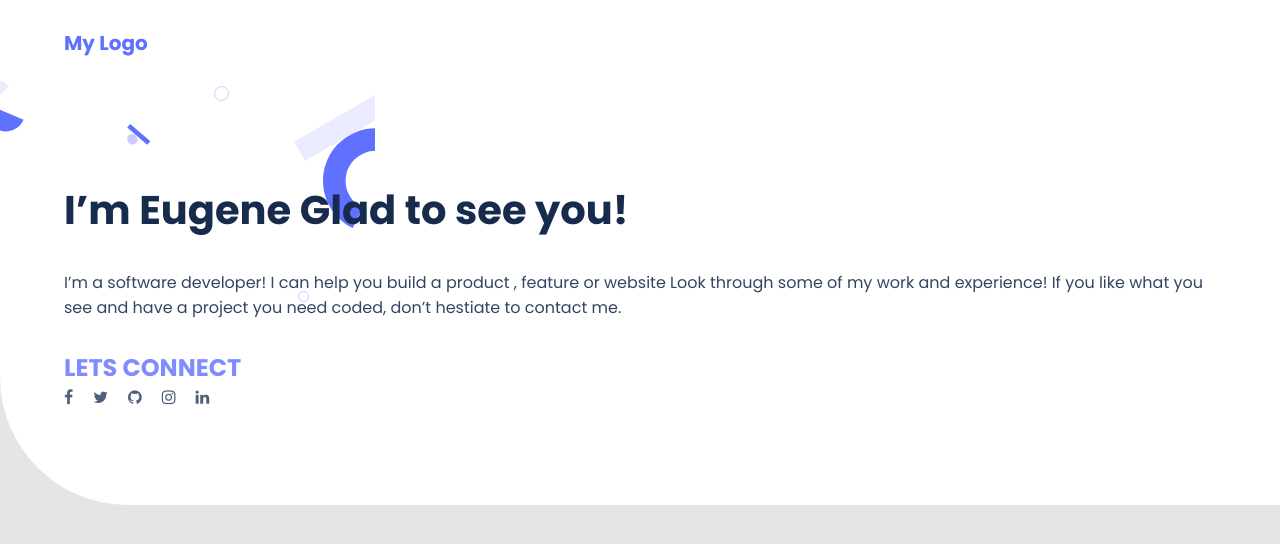
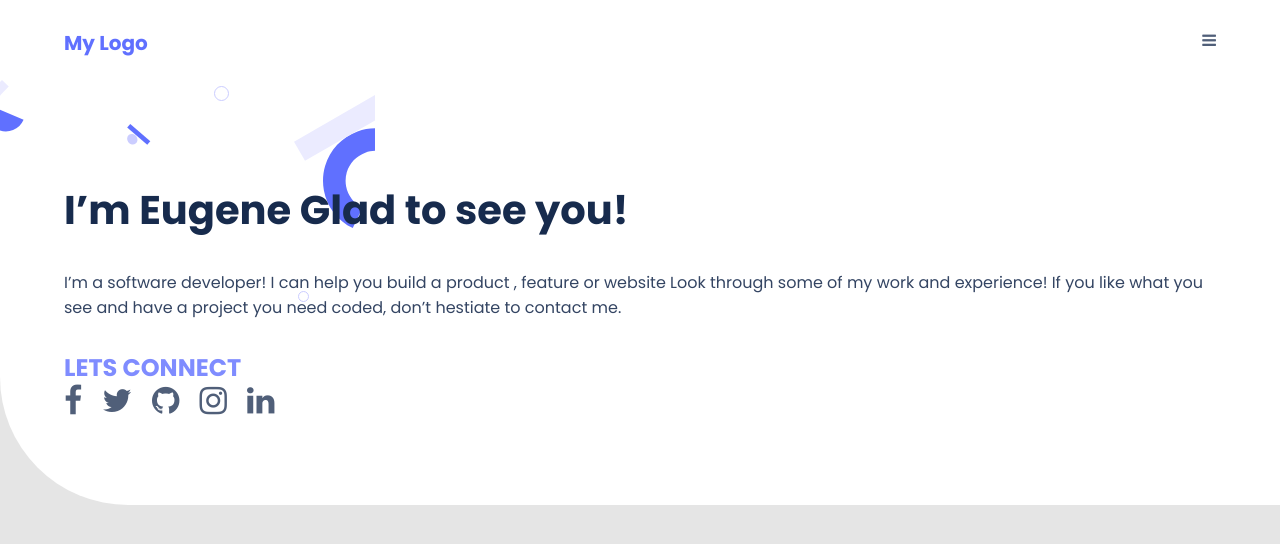
Before and after one commit to Eugeneiyukhun/My_Portfolio_Setup, a website: page index.html in a window 1280 px wide. Drawn offline with Linux system fonts and the light colour scheme.

Commit message:
I modified the index.html and styles.css files

```diff
--- a/index.html
+++ b/index.html
@@ -1,5 +1,6 @@
 <!DOCTYPE html>
 <html lang="en">
+
 <head>
     <meta charset="UTF-8">
     <meta http-equiv="X-UA-Compatible" content="IE=edge">
@@ -9,14 +10,16 @@
     <link href="https://fonts.googleapis.com/css2?family=Poppins:wght@400;500;600;700&display=swap" rel="stylesheet">
     <link rel="stylesheet" href="styles.css">
     <link rel="stylesheet" href="https://cdnjs.cloudflare.com/ajax/libs/font-awesome/4.7.0/css/font-awesome.min.css" />
-    <title>My_Portfolio_Setup</title>
+
+    <title>My_Portfolio</title>
 </head>
+
 <body>
     <header class="header">
         <div class="header-container">
             <a href="#" class="logo">My Logo</a>
             <nav class="nav">
-                <i class="fa-bars"></i>
+                <i class="fa fa-bars"></i>
             </nav>
         </div>
     </header>
@@ -31,16 +34,15 @@
                 <div class="social-links">
                     <h2 class="subhead">LETS CONNECT</h2>
                     <ul>
-                        <li><a href="#"><i class="fa fa-facebook"></i></a></li>
-                        <li><a href="#"><i class="fa fa-twitter"></i></a></li>
-                        <li><a href="#"><i class="fa fa-github"></i></a></li>
-                        <li><a href="#"><i class="fa fa-instagram"></i></a></li>
-                        <li><a href="#"><i class="fa fa-linkedin"></i></a></li>
+                        <li><a href="#"><i class="fa fa-facebook fa-2x"></i></a></li>
+                        <li><a href="#"><i class="fa fa-twitter fa-2x"></i></a></li>
+                        <li><a href="#"><i class="fa fa-github fa-2x"></i></a></li>
+                        <li><a href="#"><i class="fa fa-instagram fa-2x"></i></a></li>
+                        <li><a href="#"><i class="fa fa-linkedin fa-2x"></i></a></li>
                     </ul>
 
                 </div>
             </div>
         </section>
-
-</body>
-</html>
+        </body>
+        </html>
```
Also changed, not shown: styles.css (line endings or trailing spaces).
